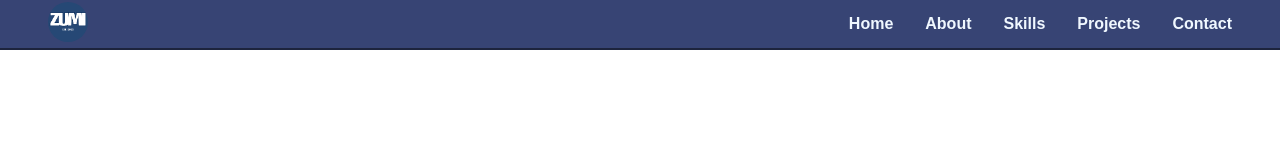
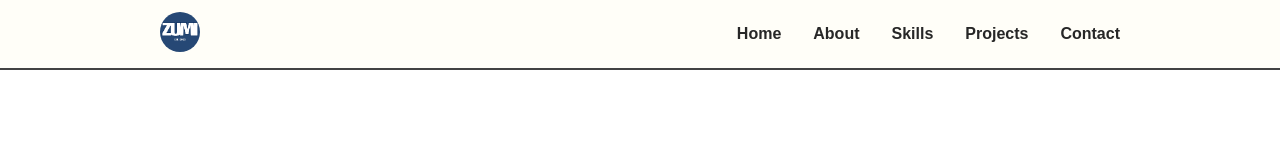
Before and after one commit to Zumi16/Zumi16.github.io, a plain HTML site: page index.html in a window 1280 px wide. Drawn offline with Linux system fonts and the light colour scheme; a web font is replaced by a local one.

Commit message:
Changed color scheme

```diff
--- a/assets/styles/index.css
+++ b/assets/styles/index.css
@@ -2,7 +2,7 @@
     margin: 0;
     padding: 0;
     box-sizing: border-box;
-    color: aliceblue;
+    color: rgb(39, 39, 39);
     font-family: "Alan Sans", sans-serif;
 }
 
@@ -13,18 +13,18 @@
     justify-content: center;
     height: 100vh;
     width: 100%;
-    background-color: rgb(29, 36, 61);
+    background-color: #fffef8;
 }
 
 .navbar {
     display: flex;
     align-items: center;
     justify-content: space-between;
-    padding: 0 3rem;
-    height: 50px;
+    padding: 0 10rem;
+    height: 70px;
     width: 100%;
-    background-color: rgb(55, 68, 116);
-    border-bottom: 2px solid rgb(29, 36, 61);
+    background-color: #fffef8;
+    border-bottom: 2px solid rgb(67, 67, 67);
 }
 
 .logo-img {
@@ -39,4 +39,5 @@
     gap: 2rem;
     list-style: none;
     font-weight: 600;
+    font-size: 1rem;
 }
```
